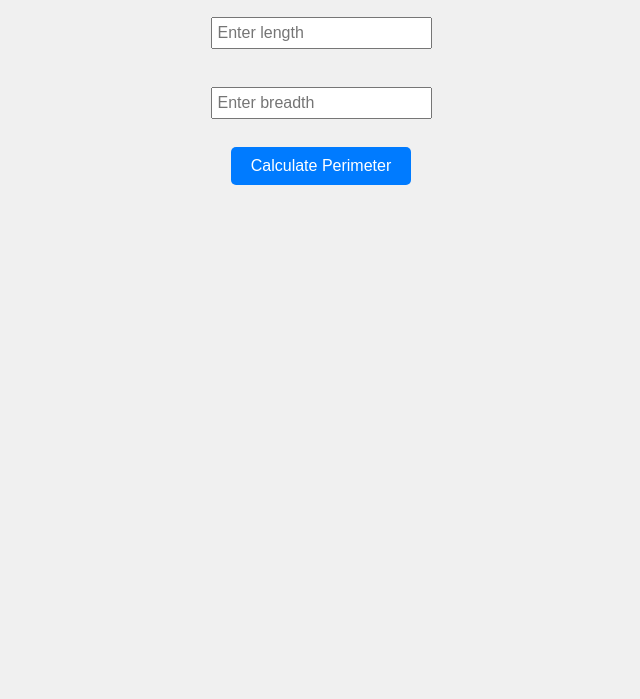
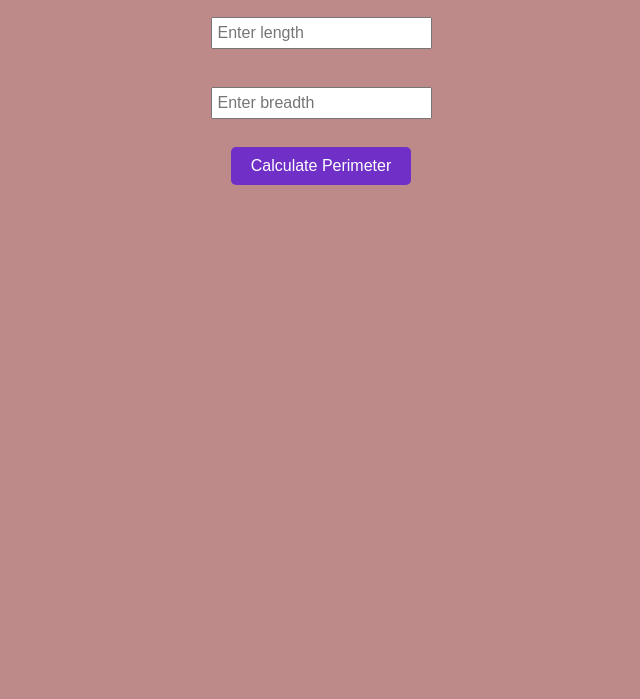
Before and after one commit to riyuu4725/rectangle-perimeter, a plain HTML site: page rectangle.html in a window 1280 px wide. Shown: the part 101-800 px from the top of the page, without its empty margins (319-959 px from the left). Drawn offline with Linux system fonts and the light colour scheme.

Commit message:
some changes added

```diff
--- a/style.css
+++ b/style.css
@@ -1,6 +1,6 @@
 body {
   font-family: Arial, sans-serif;
-  background-color: #f0f0f0;
+  background-color: #be8989;
   padding: 20px;
   text-align: center;
 }
@@ -15,14 +15,14 @@ input {
 button {
   padding: 10px 20px;
   font-size: 16px;
-  background-color: #007BFF;
+  background-color: #702fc6;
   color: white;
   border: none;
   border-radius: 5px;
   cursor: pointer;
 }
 button:hover {
-  background-color: #0056b3;
+  background-color: #ebee0b;
 }
 #result {
   margin-top: 20px;
```
